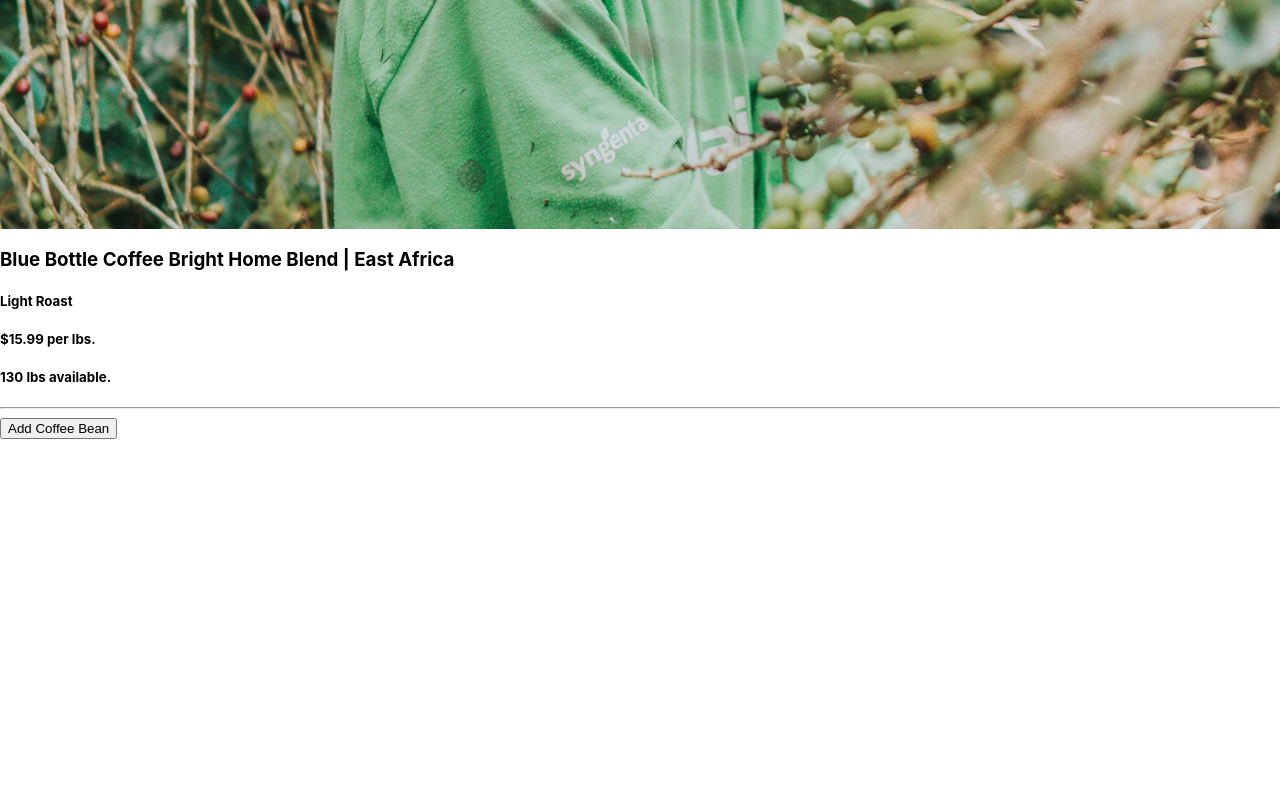
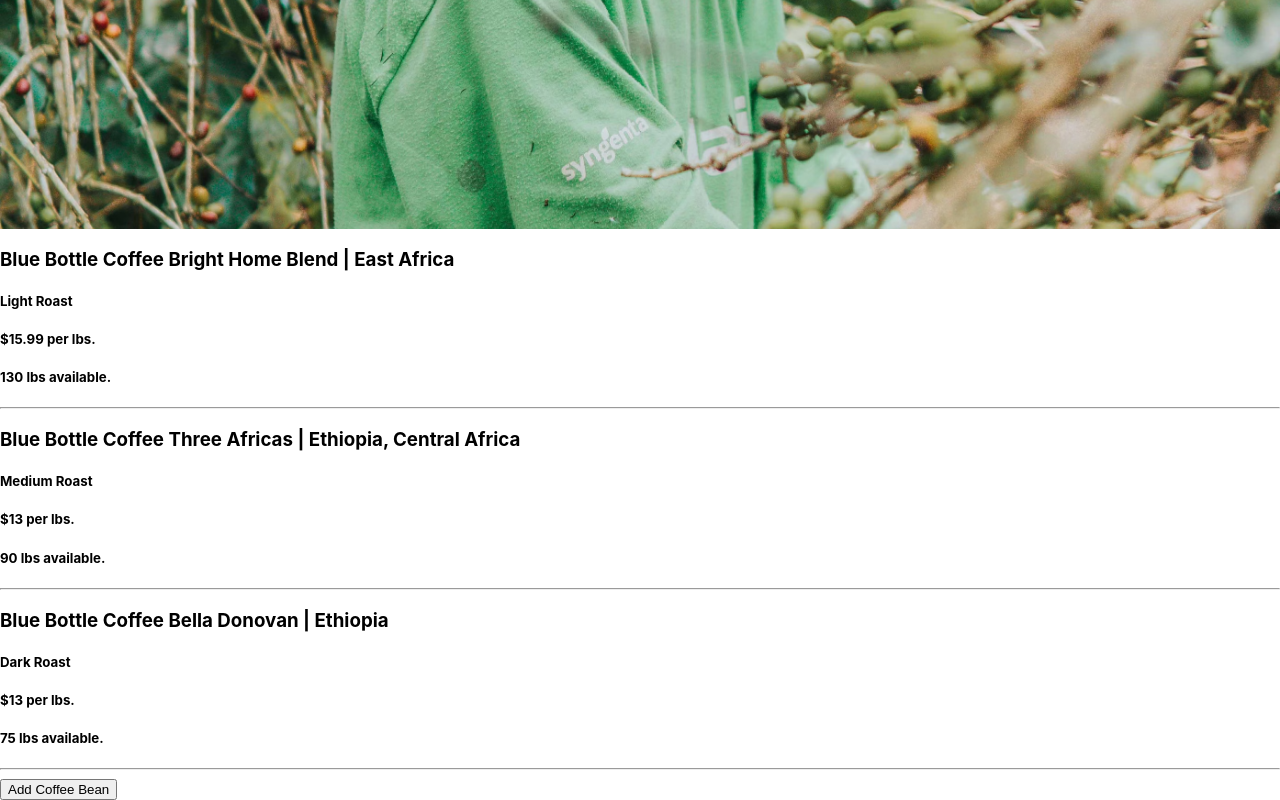
Before and after one commit to jeremyjosol/coffee-beans, a React (Create React App) app: page / in a window 1280 px wide. Shown: the part 631-1431 px from the top of the page. Before the commit the page ends 1070 px from the top, so only its background shows below. Built offline with nearby package versions, Linux system fonts and the light colour scheme.

Commit message:
Add more bean data

```diff
--- a/src/components/CoffeeBeanControl.js
+++ b/src/components/CoffeeBeanControl.js
@@ -21,7 +21,23 @@
           price: 15.99,
           availability: 130,
           id: v4()
-        }
+        },
+        {
+          name: 'Blue Bottle Coffee Three Africas',
+          origin: 'Ethiopia, Central Africa',
+          roast: 'Medium Roast',
+          price: 13.00,
+          availability: 90,
+          id: v4()
+        },
+        {
+          name: 'Blue Bottle Coffee Bella Donovan',
+          origin: 'Ethiopia',
+          roast: 'Dark Roast',
+          price: 13.00,
+          availability: 75,
+          id: v4()
+        },
       ]
     }
   }
```
